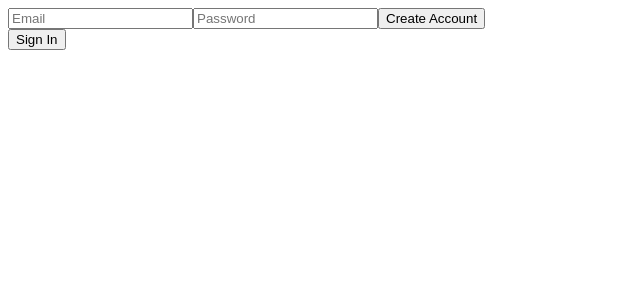
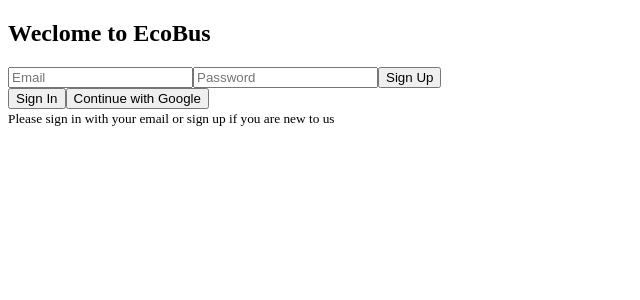
Before and after one commit to Christopher-Eunho/EcoBus, a React (Create React App) app in the folder ecobus/: page / in a window 1280 px wide. Shown: the top 300 px of the page, without its empty margins (0-640 px from the left). Built offline with nearby package versions, Linux system fonts and the light colour scheme; no server answers.

Commit message:
Added Google login feature and login instruction

```diff
--- a/ecobus/src/routes/Auth.js
+++ b/ecobus/src/routes/Auth.js
@@ -18,6 +18,26 @@ const Auth = () => {
             setPassword(value);
         }
     };
+
+    const onSocialClick = async (event) => {
+        const {
+            target : { name },
+        } = event;
+
+        let provider;
+        try{
+            if(name === "google"){
+                provider = new firebaseInstance.auth.GoogleAuthProvider();
+            }
+
+            const date = await authService.signInWithPopup(provider);
+        } catch(error) {
+            console.log(error);
+        }
+
+
+
+    }
 
 
     const onSubmit = async (event) => {
@@ -44,7 +64,8 @@ const Auth = () => {
 
 
     return(
-        <div>
+    <div>
+        <h2>Weclome to EcoBus</h2>
         <form onSubmit={onSubmit}>
             <input
                 name="email"
@@ -64,11 +85,17 @@ const Auth = () => {
             />
             <input
                 type="submit"
-                value={newAccount ? "Create Account" : "Sign In"} />
+                value={newAccount ? "Sign Up" : "Sign In"} />
         </form>
-        <button onClick={toggleAcount}>
-            {newAccount ? "Sign In" : "Create Account"}
-        </button>
+        <div>
+            <button onClick={toggleAcount}>
+                    {newAccount ? "Sign In" : "Sign Up"}
+            </button>
+            <button onClick={onSocialClick} name="google" >Continue with Google</button>
+        </div>
+        <div>
+            <small>Please sign in with your email or sign up if you are new to us</small>
+        </div>
         <span>{error} </span>
 
 
```
Also changed, not shown: 1 other file (tests, documents, lock files or other folders).
